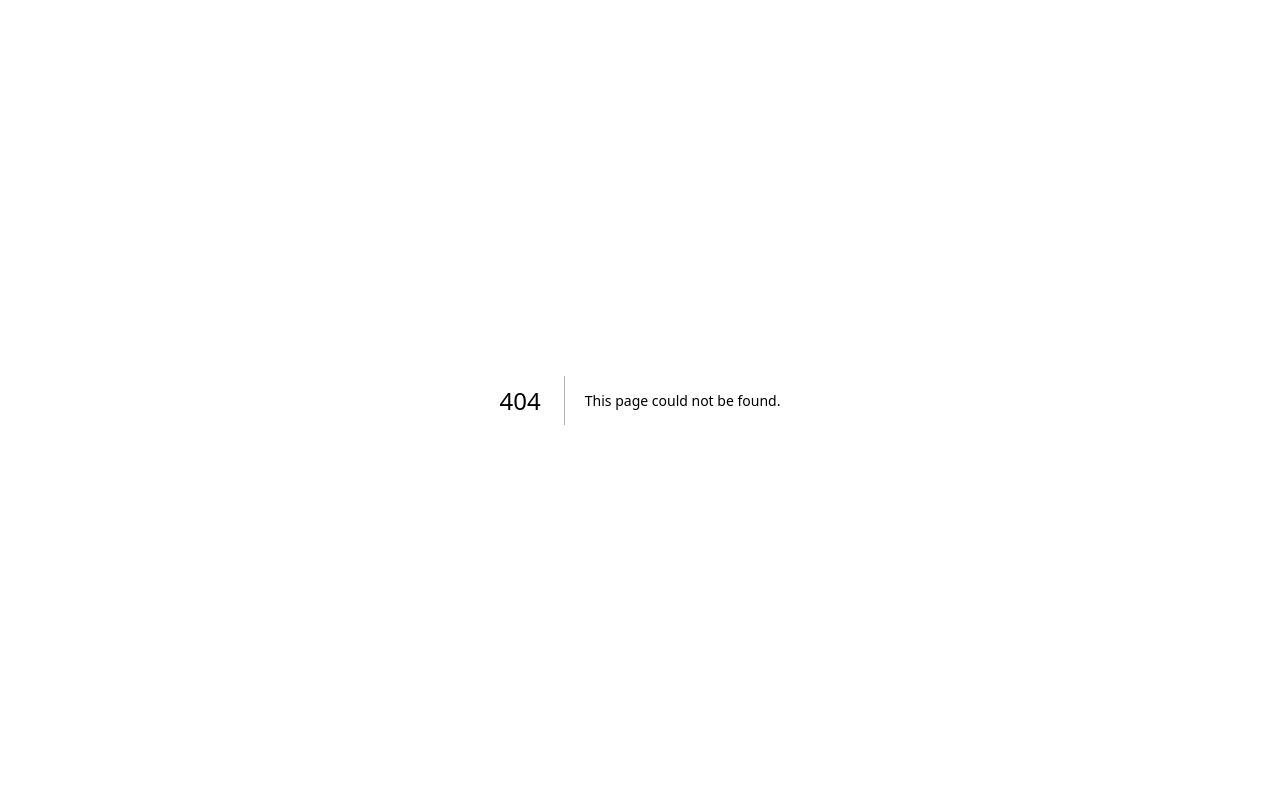
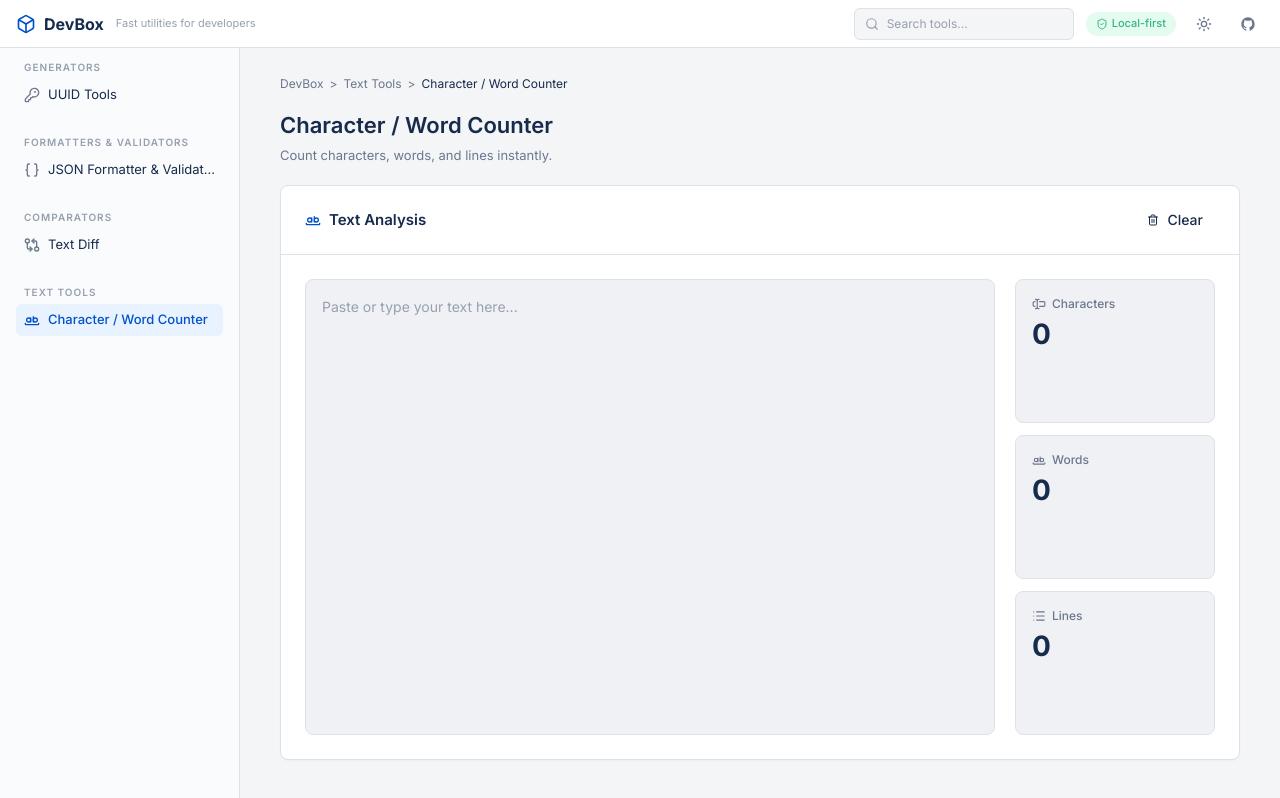
Before and after one commit to YasudaYutaka/devbox, a Next.js app: page /character-counter in a window 1280 px wide. Before the commit this address had no page. Built offline with nearby package versions, Linux system fonts and the light colour scheme.

Commit message:
feat: add character counter design

```diff
--- /dev/null
+++ b/app/character-counter/page.tsx
@@ -0,0 +1,5 @@
+import { CharacterCounterPage } from "../ui/character-counter-view";
+
+export default function Page() {
+  return <CharacterCounterPage />;
+}
--- /dev/null
+++ b/app/ui/character-counter-view.tsx
@@ -0,0 +1,70 @@
+import { List, TextCursorInput, Trash2, WholeWord, type LucideIcon } from "lucide-react";
+import { Breadcrumbs, Button, Card, PageTitle } from "./primitives";
+import { DevBoxShell } from "./shell";
+
+const metrics = [
+  { label: "Characters", icon: TextCursorInput },
+  { label: "Words", icon: WholeWord },
+  { label: "Lines", icon: List },
+];
+
+export function CharacterCounterPage() {
+  return (
+    <DevBoxShell active="character-counter">
+      <Breadcrumbs items={["DevBox", "Text Tools", "Character / Word Counter"]} />
+      <PageTitle
+        title="Character / Word Counter"
+        subtitle="Count characters, words, and lines instantly."
+      />
+
+      <Card className="min-h-[560px]">
+        <div className="flex min-h-14 flex-col gap-3 border-b border-[var(--border)] px-6 py-4 sm:flex-row sm:items-center sm:justify-between">
+          <div className="flex min-w-0 items-center gap-2">
+            <WholeWord
+              aria-hidden
+              className="size-4 shrink-0 text-[var(--primary)]"
+              strokeWidth={2}
+            />
+            <h2 className="truncate text-[15px] font-semibold text-[var(--text-primary)]">
+              Text Analysis
+            </h2>
+          </div>
+          <Button variant="ghost">
+            <Trash2 aria-hidden className="size-3" strokeWidth={2} />
+            Clear
+          </Button>
+        </div>
+
+        <div className="grid min-h-[504px] gap-5 p-6 lg:grid-cols-[minmax(0,1fr)_200px]">
+          <div className="flex min-h-[320px] rounded-lg border border-[var(--border)] bg-[var(--bg-hover)] p-4">
+            <p className="text-sm leading-[1.6] text-[var(--text-muted)]">
+              Paste or type your text here...
+            </p>
+          </div>
+
+          <div className="grid gap-3 sm:grid-cols-3 lg:grid-cols-1">
+            {metrics.map((metric) => (
+              <MetricCard icon={metric.icon} key={metric.label} label={metric.label} />
+            ))}
+          </div>
+        </div>
+      </Card>
+    </DevBoxShell>
+  );
+}
+
+function MetricCard({ icon: Icon, label }: { icon: LucideIcon; label: string }) {
+  return (
+    <div className="flex min-h-[84px] flex-col gap-2 rounded-lg border border-[var(--border)] bg-[var(--bg-hover)] p-4">
+      <div className="flex min-w-0 items-center gap-1.5">
+        <Icon
+          aria-hidden
+          className="size-3.5 shrink-0 text-[var(--text-secondary)]"
+          strokeWidth={2}
+        />
+        <span className="truncate text-xs font-medium text-[var(--text-secondary)]">{label}</span>
+      </div>
+      <span className="text-[28px] font-bold leading-none text-[var(--text-primary)]">0</span>
+    </div>
+  );
+}
--- a/app/ui/devbox-data.ts
+++ b/app/ui/devbox-data.ts
@@ -1,7 +1,12 @@
 import type { LucideIcon } from "lucide-react";
-import { Braces, GitCompareArrows, KeyRound } from "lucide-react";
+import { Braces, GitCompareArrows, KeyRound, WholeWord } from "lucide-react";
 
-export type ToolSlug = "dashboard" | "uuid-tools" | "json-formatter" | "text-diff";
+export type ToolSlug =
+  | "dashboard"
+  | "uuid-tools"
+  | "json-formatter"
+  | "text-diff"
+  | "character-counter";
 
 export type Tool = {
   slug: ToolSlug;
@@ -43,6 +48,15 @@
     subtype: "Comparator",
     description: "Compare two texts and highlight differences.",
   },
+  {
+    slug: "character-counter",
+    href: "/character-counter",
+    title: "Character / Word Counter",
+    section: "TEXT TOOLS",
+    icon: WholeWord,
+    subtype: "Text Tool",
+    description: "Count characters, words, and lines instantly.",
+  },
 ];
 
 export const sectionOrder = [
@@ -57,4 +71,5 @@
   "uuid-tools": "UUID Tools",
   "json-formatter": "JSON Formatter & Validator",
   "text-diff": "Text Diff",
+  "character-counter": "Character / Word Counter",
 };
```
